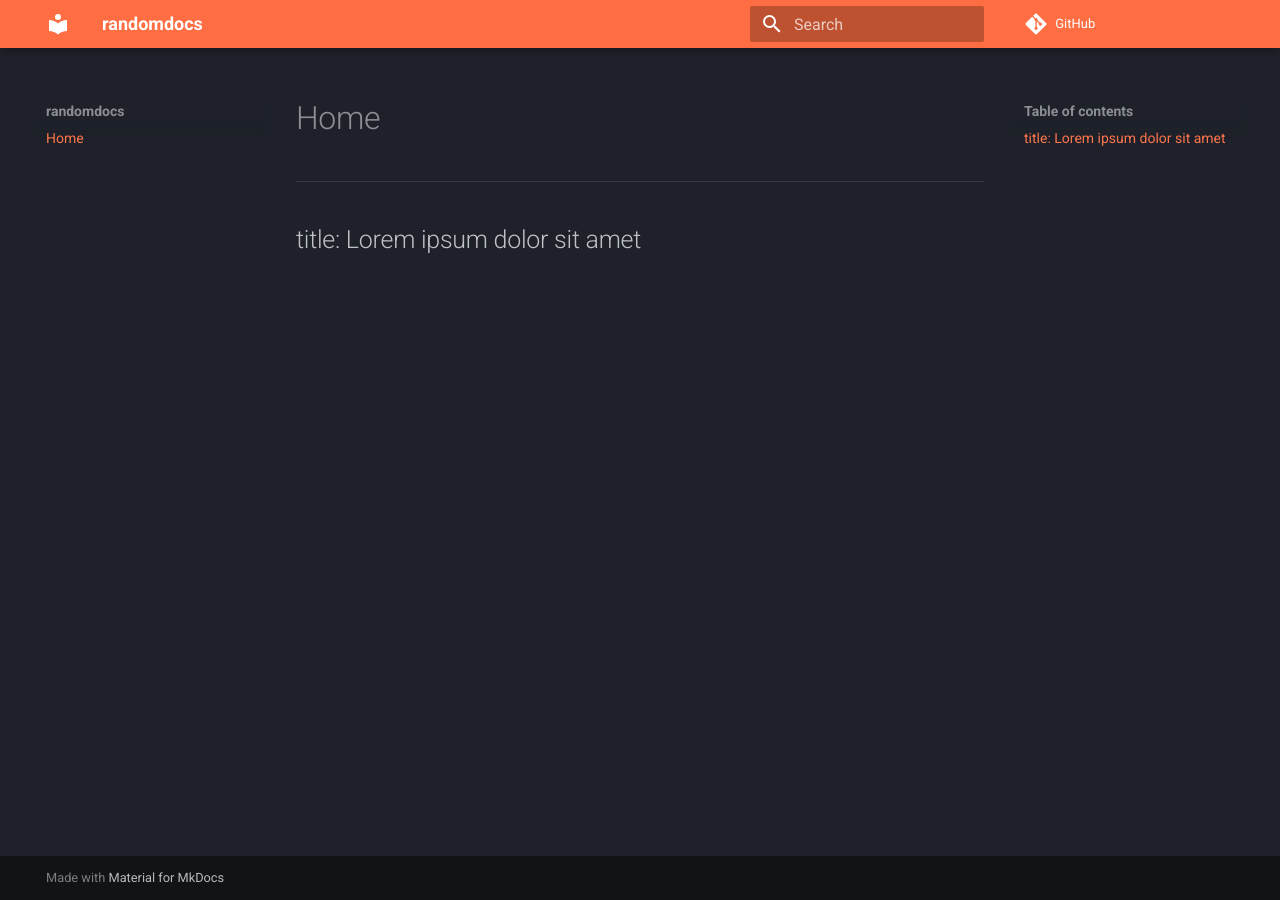
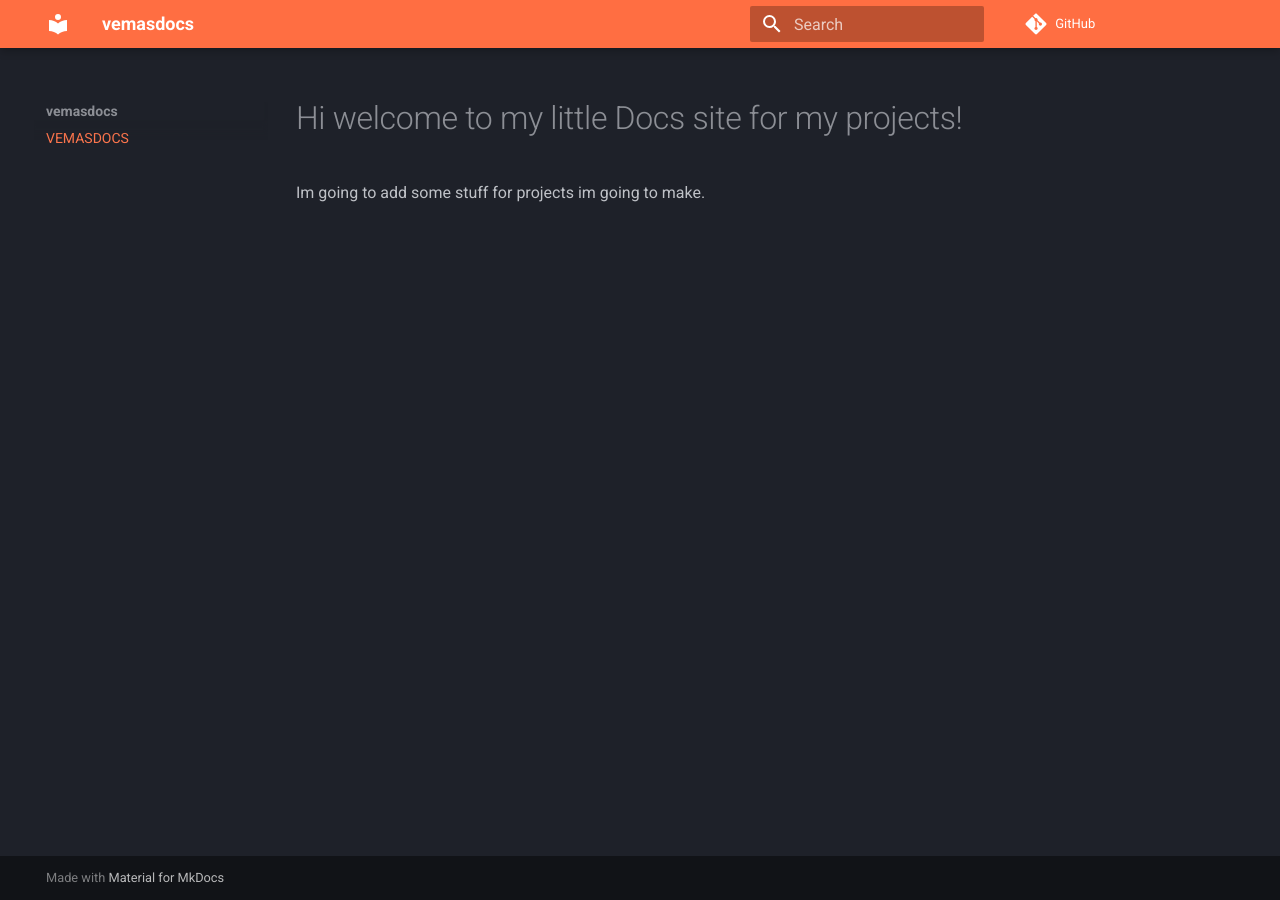
Before and after one commit to vemas23/randomstuff, an MkDocs documentation site: the page built from docs/index.md, in a window 1280 px wide. Built offline with MkDocs 1.6.1 and Material for MkDocs 9.7.7, drawn with Linux system fonts in a browser that asks for light colours; comment, search, counter and statistics services are not loaded.

Commit message:
Little changes

```diff
--- a/docs/index.md
+++ b/docs/index.md
@@ -1,3 +1,7 @@
 ---
-title: Lorem ipsum dolor sit amet
+title: VEMASDOCS
 ---
+
+# Hi welcome to my little Docs site for my projects!
+
+Im going to add some stuff for projects im going to make.
--- a/mkdocs.yml
+++ b/mkdocs.yml
@@ -1,4 +1,4 @@
-site_name: randomdocs
+site_name: vemasdocs
 
 site_url: https://vemas23.github.io/randomstuff
 
```
